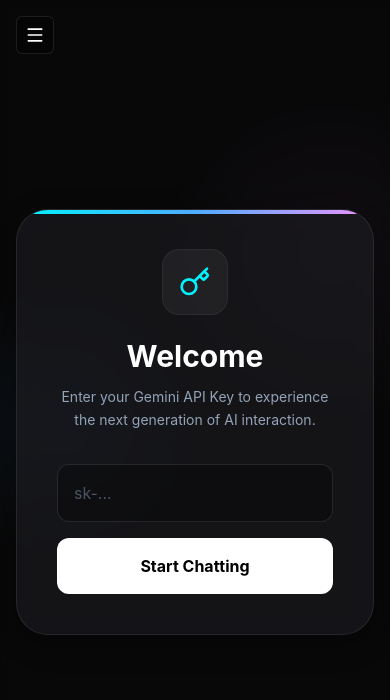
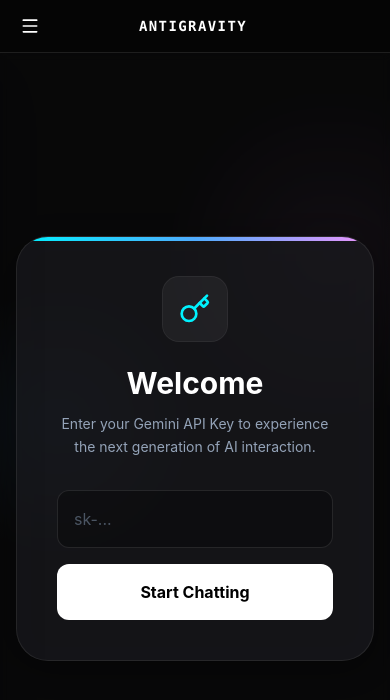
Before and after one commit to rathodloki/antigravity-chat, a React (Vite) app: page / in a window 390 px wide. Shown: the top 700 px of the page. Built offline with nearby package versions, Linux system fonts and the light colour scheme.

Commit message:
Fix Layout: Add Mobile Header to prevent overlap

```diff
--- a/src/components/Layout.tsx
+++ b/src/components/Layout.tsx
@@ -10,7 +10,7 @@
     const [isMobileMenuOpen, setIsMobileMenuOpen] = useState(false);
 
     return (
-        <div className="flex h-screen w-screen overflow-hidden text-[var(--text-main)] selection:bg-[var(--accent-primary)] selection:text-black">
+        <div className="flex flex-col md:flex-row h-screen w-screen overflow-hidden text-[var(--text-main)] selection:bg-[var(--accent-primary)] selection:text-black">
             {/* Mobile Menu Overlay */}
             {isMobileMenuOpen && (
                 <div
@@ -19,24 +19,33 @@
                 />
             )}
 
-            {/* Mobile Hamburger Button */}
-            <button
-                onClick={() => setIsMobileMenuOpen(!isMobileMenuOpen)}
-                className="fixed top-4 left-4 z-50 p-2 bg-[#050505] border border-white/10 rounded-md md:hidden"
-            >
-                {isMobileMenuOpen ? <X size={20} className="text-white" /> : <Menu size={20} className="text-white" />}
-            </button>
+            {/* Mobile Header Bar - Fixes overlap issue */}
+            <div className="flex md:hidden items-center justify-between px-4 py-3 bg-[#050505] border-b border-white/10 relative z-30 flex-shrink-0">
+                <button
+                    onClick={() => setIsMobileMenuOpen(!isMobileMenuOpen)}
+                    className="p-1 text-white hover:bg-white/10 rounded-md"
+                >
+                    {isMobileMenuOpen ? <X size={20} /> : <Menu size={20} />}
+                </button>
 
-            <div className="relative z-10 flex w-full h-full backdrop-blur-sm">
+                <span className="font-mono font-bold text-sm tracking-widest text-white uppercase select-none">
+                    ANTIGRAVITY
+                </span>
+
+                {/* Spacer for balance */}
+                <div className="w-8" />
+            </div>
+
+            <div className="relative z-10 flex w-full flex-1 overflow-hidden backdrop-blur-sm">
                 {/* Desktop Sidebar (hidden on mobile) */}
                 <Sidebar className="hidden md:flex flex-shrink-0" />
 
                 {/* Mobile Sidebar (slides in) */}
                 <div className={`fixed inset-y-0 left-0 z-50 transform transition-transform duration-300 ease-in-out md:hidden ${isMobileMenuOpen ? 'translate-x-0' : '-translate-x-full'}`}>
-                    <Sidebar className="flex h-full" onNavigate={() => setIsMobileMenuOpen(false)} />
+                    <Sidebar className="flex h-full shadow-2xl" onNavigate={() => setIsMobileMenuOpen(false)} />
                 </div>
 
-                <main className="flex-1 min-w-0 relative flex flex-col bg-black/20">
+                <main className="flex-1 min-w-0 relative flex flex-col bg-black/20 h-full">
                     {children}
                 </main>
             </div>
```
